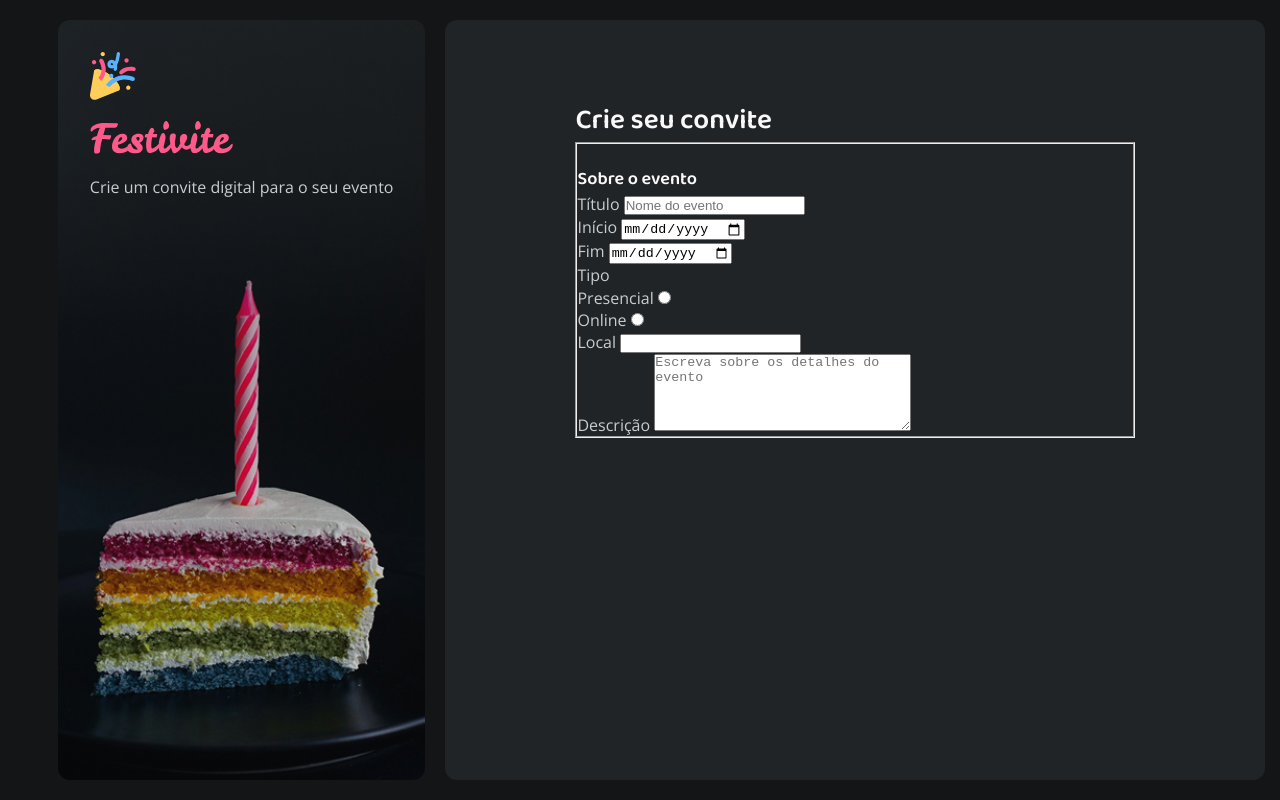
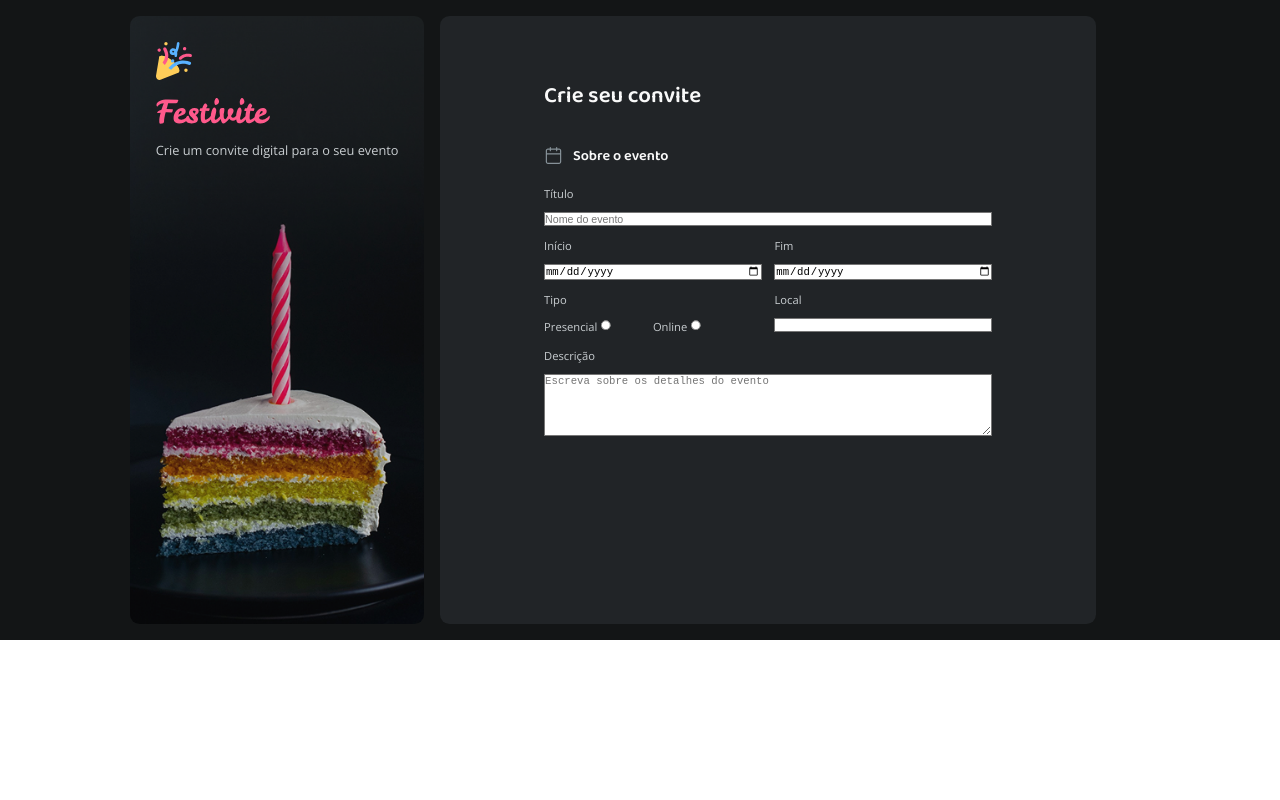
Before and after one commit to EduMiglioranza/Desafio_Pratico_Form_Convite, a plain HTML site: page index.HTML in a window 1280 px wide. Drawn offline with nearby package versions, Linux system fonts and the light colour scheme.

Commit message:
style about

```diff
--- a/index.HTML
+++ b/index.HTML
@@ -17,7 +17,7 @@
     <div id="app">
 
 
-        <aside id="logo">
+        <aside>
             <header>
                 <img src="assets/Logo.svg" alt="logo">
                 <div>
@@ -28,60 +28,64 @@
         </aside>
 
          <main>
-            <form method="post">
+
             <h1>Crie seu convite</h1>
 
+            <form method="post">
                 <fieldset id="about">
-                    <span>
-                        <img src="" alt="">
+                    <legend>
+                        <img src="./assets/icons/calendar.svg" alt="icone de calendario">
                         <h2>Sobre o evento</h2>
-                    </span>
+                    </legend>
 
-                    <div class="input-wrapper">
+                    <section>
+                        <div class="input-wrapper" id="box-title">
                             <label for="title">Título</label>
                             <input type="text" name="title" id="title" placeholder="Nome do evento">
                         </div>
 
-                    <div class="input-wrapper">
+                        <div class="input-wrapper" id="box-start">
                             <label for="start">Início</label>
                             <input type="date" name="start" id="start">
                         </div>
 
-                    <div class="input-wrapper">
+                        <div class="input-wrapper" id="box-end">
                             <label for="end">Fim</label>
                             <input type="date" name="end" id="end">
                         </div>
 
-                    <div class="input-wrapper">
+                        <div class="input-wrapper" id="box-type">
                             <label>Tipo</label>
 
                             <div class="radio-wrapper">
 
+
                                 <div class="radio-inner">
                                     <div class="radio-image"></div>
                                     <label for="presence">Presencial</label>
-                                <input type="radio" name="presence" id="presence">
+                                    <input type="radio" name="tipo" id="presence" value="Presencial">
                                 </div>
 
                                 <div class="radio-inner">
                                     <div class="radio-image"></div>
                                     <label for="online">Online</label>
-                                <input type="radio" name="online" id="online">
+                                    <input type="radio" name="tipo" id="online" value="Online">
                                 </div>
 
                             </div>
 
                         </div>
 
-                    <div class="input-wrapper">
+                        <div class="input-wrapper" id="box-place">
                             <label for="place">Local</label>
                             <input type="text" name="place" id="place">
                         </div>
 
-                    <div class="textarea-wrapper">
+                        <div class="input-wrapper" id="box-desc">
                             <label for="description">Descrição</label>
-                        <textarea name="description" id="description" cols="30" rows="5" placeholder="Escreva sobre os detalhes do evento"></textarea>
+                            <textarea name="description" id="description" rows="5" placeholder="Escreva sobre os detalhes do evento"></textarea>
                         </div>
+                    </section>
                 </fieldset>
             </form>
         </main>
--- /dev/null
+++ b/style/forms.css
@@ -0,0 +1,46 @@
+fieldset{
+    border: none;
+}
+
+legend{
+    margin-bottom: 1.5rem;
+    display: flex;
+    gap: .75rem;
+
+    & img{
+        width: 1.5rem;
+        height: 1.5rem;
+    }
+}
+
+section{
+    display: grid;
+    gap: 1rem;
+    grid-template-columns: 1fr 1fr;
+
+    & #box-title{
+        grid-column: 1/3;
+    }
+
+    & #box-desc{
+        grid-column: 1/3;
+    }
+
+}
+
+.input-wrapper{
+    display: flex;
+    flex-direction: column;
+    gap: .75rem;
+    & label{
+        font: var(--text-sm);
+    }
+}
+
+
+
+.radio-wrapper{
+    display: grid;
+    grid-template-columns: 1fr 1fr;
+
+}
--- a/style/global.css
+++ b/style/global.css
@@ -32,6 +32,8 @@
 
     --text-body: #C8CDD0;
     --text-heading: #F9F9F9;
+
+    zoom: 80%;
 }
 
 body{
--- a/style/index.css
+++ b/style/index.css
@@ -1,2 +1,3 @@
 @import url(global.css);
 @import url(layout.css);
+@import url(forms.css);
--- a/style/layout.css
+++ b/style/layout.css
@@ -34,4 +34,8 @@ main{
 
     max-width: 51.25rem;
     padding: 5rem 8.125rem;
+
+    & h1{
+        margin-bottom: 2.5rem;
+    }
 }
```
Also changed, not shown: assets/icons/building.svg (added), assets/icons/building_blue.svg (added), assets/icons/calendar.svg (added), assets/icons/video.svg (added), assets/icons/video_blue.svg (added). Lines whose indentation alone changed are shown as unchanged.
